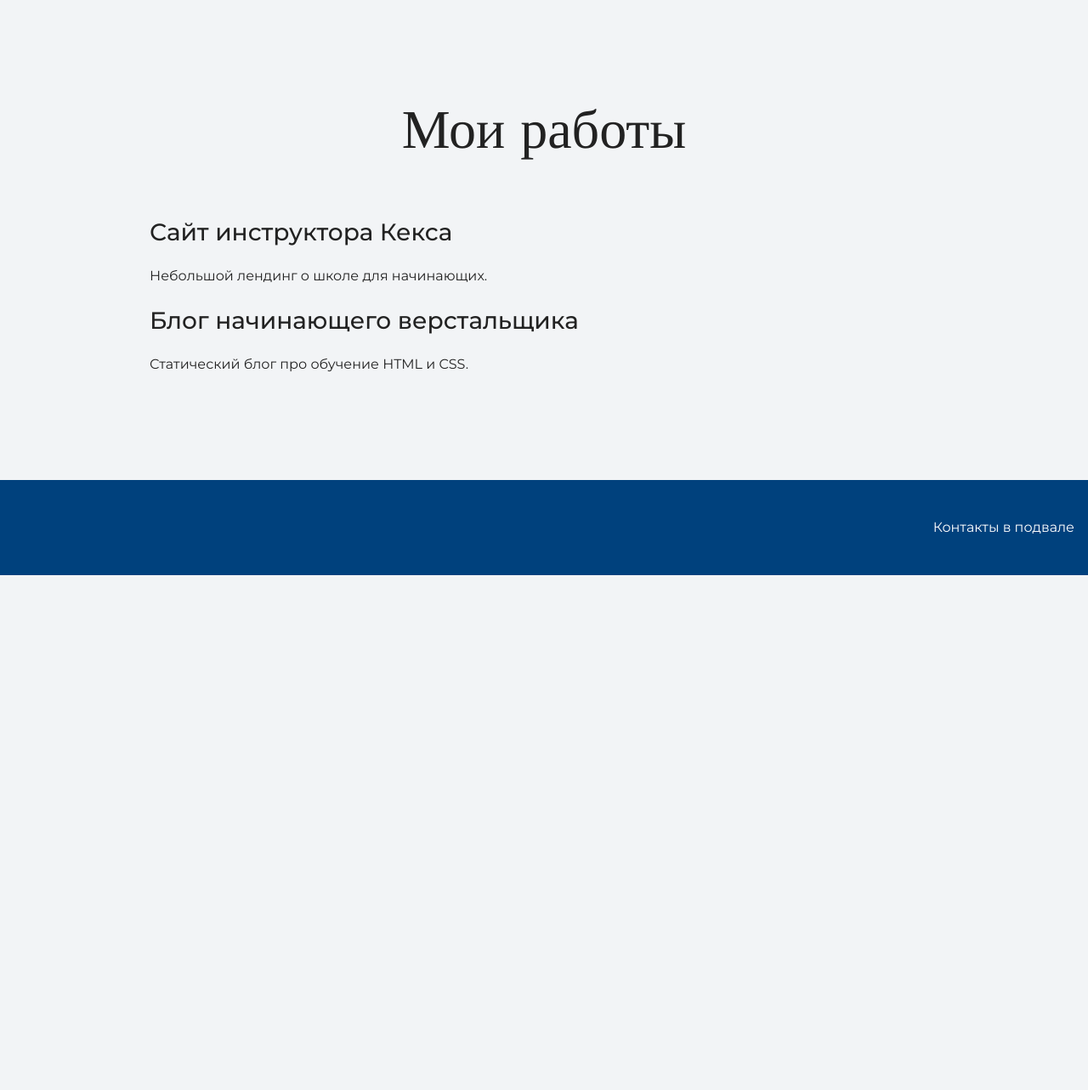
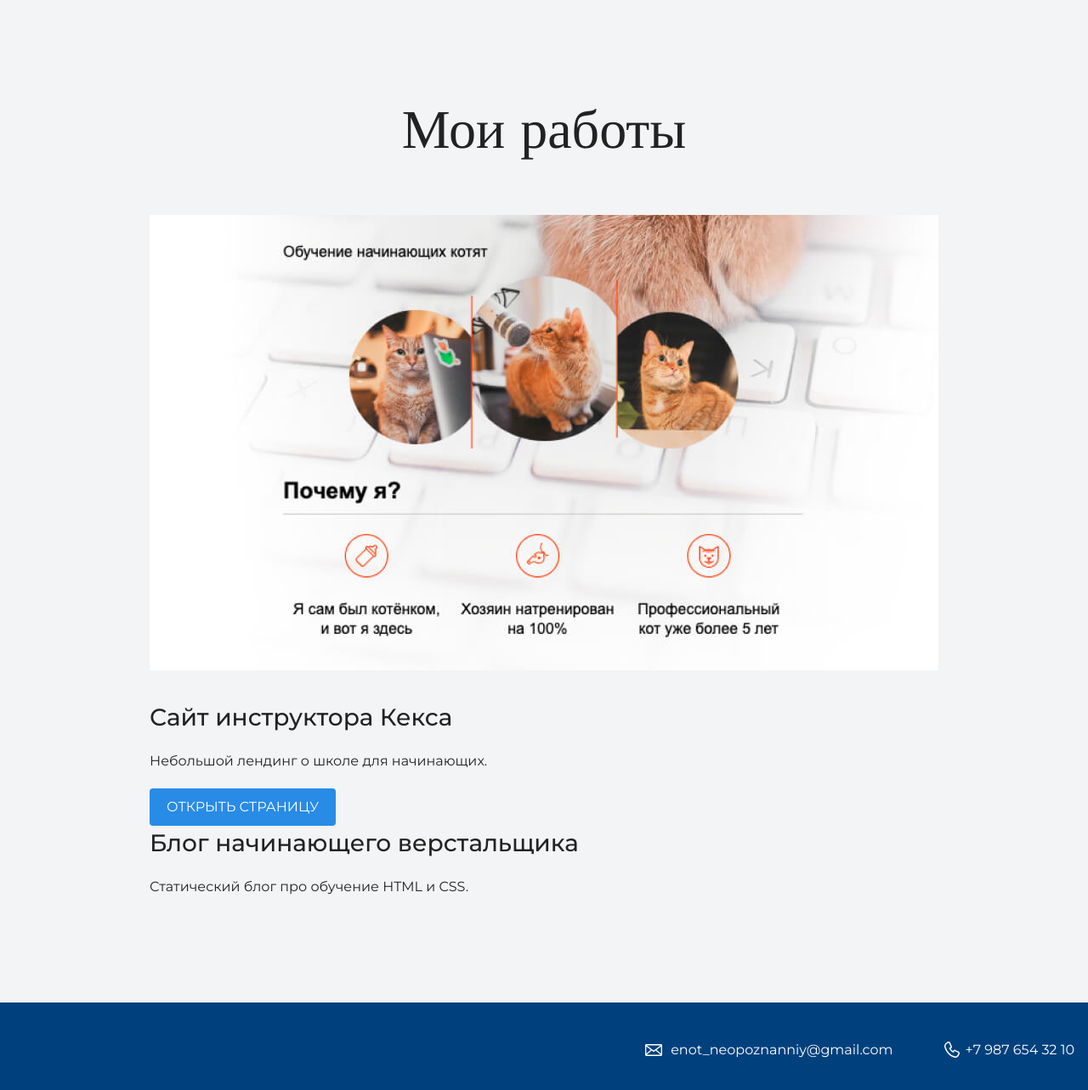
Before and after one commit to mormelkoala/kodevware, a plain HTML site: page index.html in a window 1280 px wide. Shown: the part 1954-3237 px from the top of the page at 85% size. Before the commit the page ends 2631 px from the top, so only its background shows below. Drawn offline with nearby package versions, Linux system fonts and the light colour scheme.

Commit message:
Add files via upload

```diff
--- a/index.html
+++ b/index.html
@@ -38,10 +38,12 @@
     <section class="portfolio">
       <div class="container">
         <h2 class="subheading">Мои работы</h2>
-
+        <figure class="project-image">
+          <img src="files/project.jpg" width="928" height="536" alt="Cайт инструктора Кекса">
+        </figure>
         <h3>Сайт инструктора Кекса</h3>
         <p>Небольшой лендинг о школе для начинающих.</p>
-
+        <a class="button" href="source/project/index.html">Открыть страницу</a>
         <h3>Блог начинающего верстальщика</h3>
         <p>Статический блог про обучение HTML и CSS.</p>
       </div>
@@ -49,7 +51,8 @@
 
     <footer class="page-footer">
       <div class="container">
-        Контакты в подвале
+        <a class="footer-email" href="mailto:enot_neopoznanniy@gmail.com">enot_neopoznanniy@gmail.com</a>
+        <a class="footer-phone" href="tel:+79876543210">+7 987 654 32 10</a>
       </div>
     </footer>
   </body>
```
